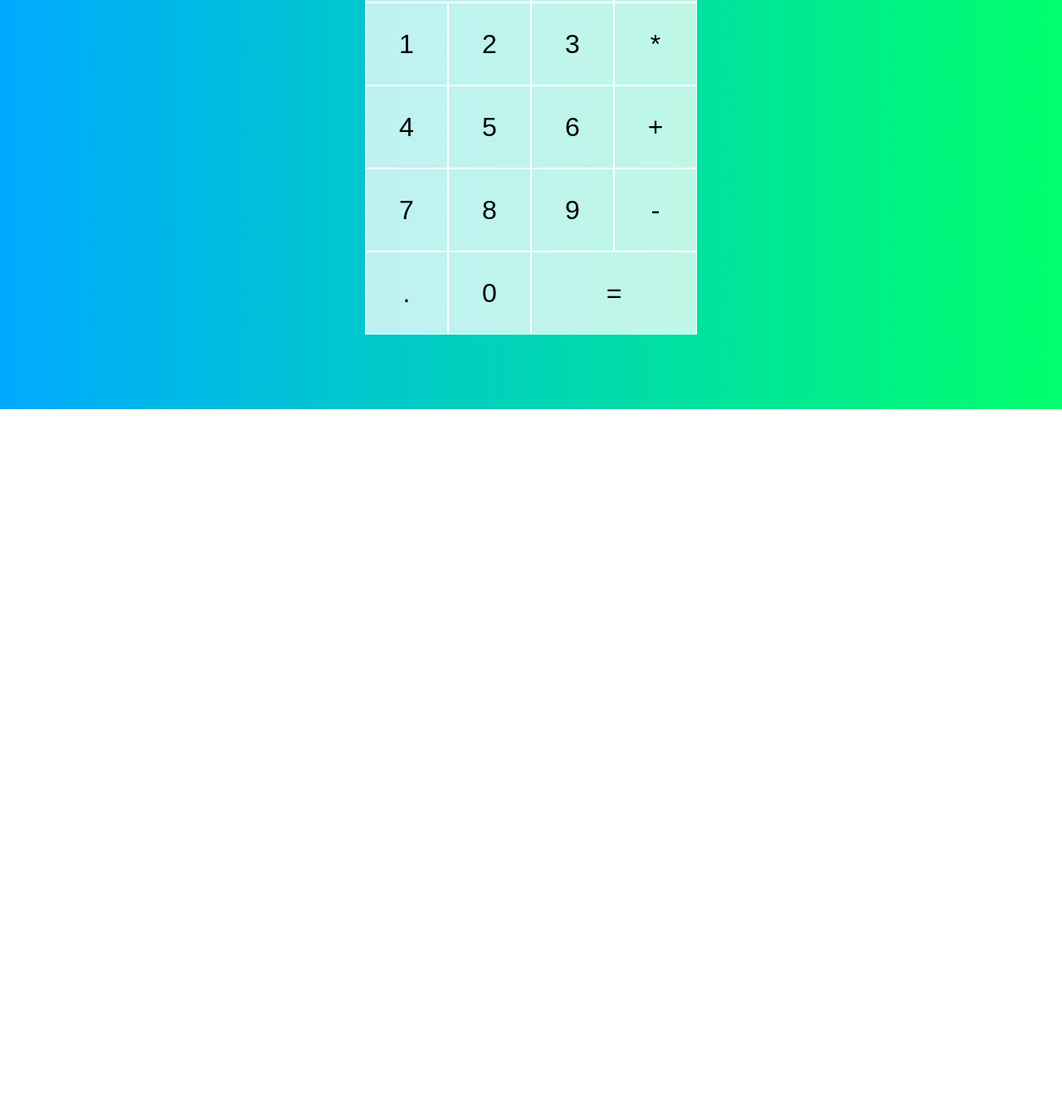
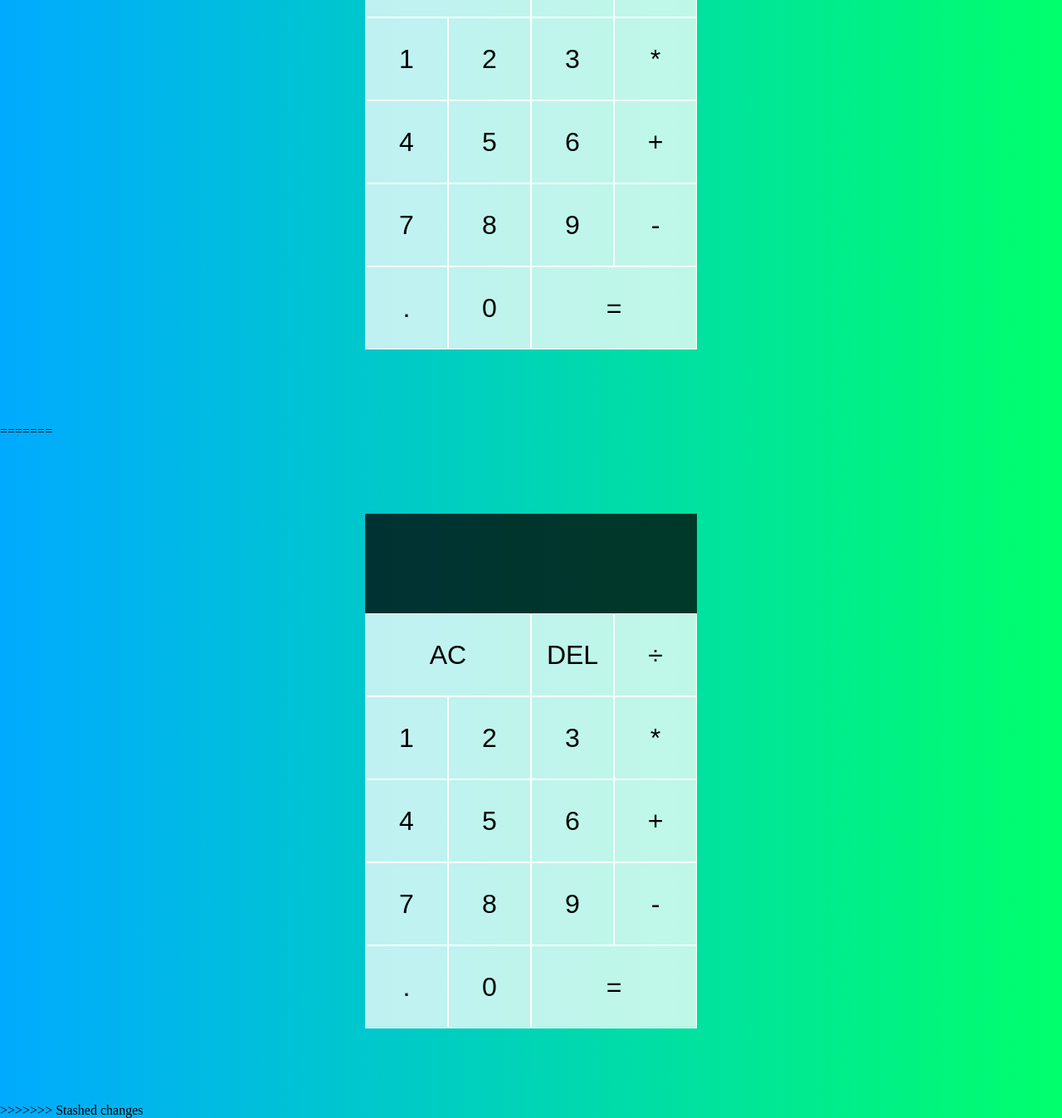
Before and after one commit to JaviTheLovely/calculadoragg, a website built with Vite: page index.html in a window 1280 px wide. Shown: the part 307-1654 px from the top of the page at 83% size. Before the commit the page ends 800 px from the top, so only its background shows below. Built offline with nearby package versions, Linux system fonts and the light colour scheme.

Commit message:
cambios en rutas

```diff
--- a/index.html
+++ b/index.html
@@ -1,5 +1,6 @@
 <!DOCTYPE html>
 <html lang="en">
+<<<<<<< Updated upstream
 <head>
   <meta charset="UTF-8">
   <meta name="viewport" content="width=device-width, initial-scale=1.0">
@@ -37,3 +38,41 @@
   </div>
 </body>
 </html>
+=======
+  <head>
+    <meta charset="UTF-8" />
+    <meta name="viewport" content="width=device-width, initial-scale=1.0" />
+    <meta http-equiv="X-UA-Compatible" content="ie=edge" />
+    <title>Calculator</title>
+
+    <link href="./style.css" rel="stylesheet" />
+    <script src="./main.js" defer></script>
+  </head>
+  <body>
+    <div class="calculator-grid">
+      <div class="output">
+        <div data-previous-operand class="previous-operand"></div>
+        <div data-current-operand class="current-operand"></div>
+      </div>
+      <button data-all-clear class="span-two">AC</button>
+      <button data-delete="DEL">DEL</button>
+      <button data-operation="÷">÷</button>
+      <button data-number="1">1</button>
+      <button data-number="2">2</button>
+      <button data-number="3">3</button>
+      <button data-operation="*">*</button>
+      <button data-number="4">4</button>
+      <button data-number="5">5</button>
+      <button data-number="6">6</button>
+      <button data-operation="+">+</button>
+      <button data-number="7">7</button>
+      <button data-number="8">8</button>
+      <button data-number="9">9</button>
+      <button data-operation="-">-</button>
+      <button data-number=".">.</button>
+      <button data-number="0">0</button>
+      <button data-equals class="span-two">=</button>
+    </div>
+  </body>
+</html>
+>>>>>>> Stashed changes
```
Also changed, not shown: 1 other file.
